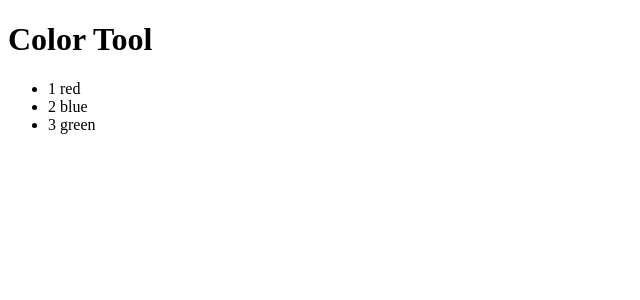
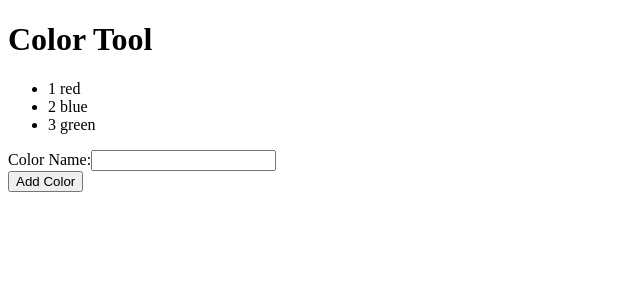
Before and after one commit to training4developers/angular_02122018, an Angular app: page / in a window 1280 px wide. Shown: the top 300 px of the page, without its empty margins (0-640 px from the left). Built offline with nearby package versions, Linux system fonts and the light colour scheme.

Commit message:
added code demos

```diff
--- a/src/app/color-tool/color-tool.module.ts
+++ b/src/app/color-tool/color-tool.module.ts
@@ -1,10 +1,12 @@
 import { NgModule } from '@angular/core';
 import { CommonModule } from '@angular/common';
+import { ReactiveFormsModule } from '@angular/forms';
+
 import { ColorHomeComponent } from './components/color-home/color-home.component';
 
 @NgModule({
   imports: [
-    CommonModule
+    CommonModule, ReactiveFormsModule,
   ],
   declarations: [ColorHomeComponent],
   // exports the component to be used in a template outside of the module
--- a/src/app/color-tool/components/color-home/color-home.component.html
+++ b/src/app/color-tool/components/color-home/color-home.component.html
@@ -2,3 +2,13 @@
 <ul>
   <li *ngFor="let color of colors">{{color.id}} {{color.name}}</li>
 </ul>
+<form [formGroup]="colorForm">
+
+  <div>
+    <label for="color-name-input">Color Name:</label>
+    <input type="text" id="color-name-input" formControlName="colorName">
+  </div>
+
+  <button type="button" (click)="addColor()">Add Color</button>
+
+</form>
--- a/src/app/color-tool/components/color-home/color-home.component.ts
+++ b/src/app/color-tool/components/color-home/color-home.component.ts
@@ -1,4 +1,7 @@
 import { Component, OnInit } from '@angular/core';
+import { FormGroup, FormBuilder } from '@angular/forms';
+
+import { Color } from '../../models/color';
 
 @Component({
   selector: 'color-home',
@@ -9,15 +12,30 @@ export class ColorHomeComponent implements OnInit {
 
   public message = 'Color Tool';
 
-  public colors = [
+  public colorForm: FormGroup;
+
+  public colors: Color[] = [
     { id: 1, name: 'red' },
     { id: 2, name: 'blue' },
     { id: 3, name: 'green' },
   ];
 
-  constructor() { }
+  // private fb: FormBuilder;
+
+  // constructor(fb: FormBuilder) {
+  //   this.fb = fb;
+  // }
+
+  constructor(private fb: FormBuilder) { }
 
   ngOnInit() {
+    this.colorForm = this.fb.group({
+      colorName: [ '' ],
+    });
+  }
+
+  addColor() {
+    console.log(this.colorForm.value);
   }
 
 }
--- /dev/null
+++ b/src/app/color-tool/models/color.ts
@@ -0,0 +1,4 @@
+export interface Color {
+  id: number;
+  name: string;
+}
```
Also changed, not shown: exercises/exercise-1.txt (added), exercises/exercise-2.txt (added).
